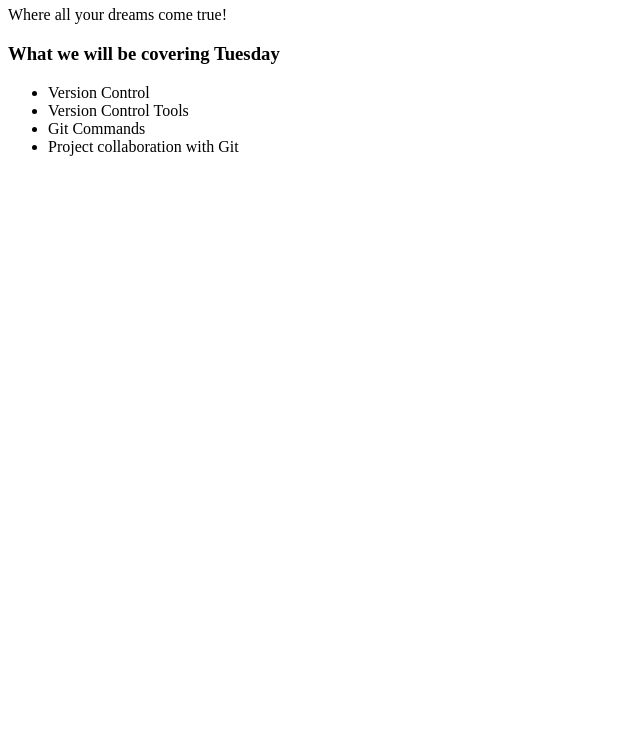
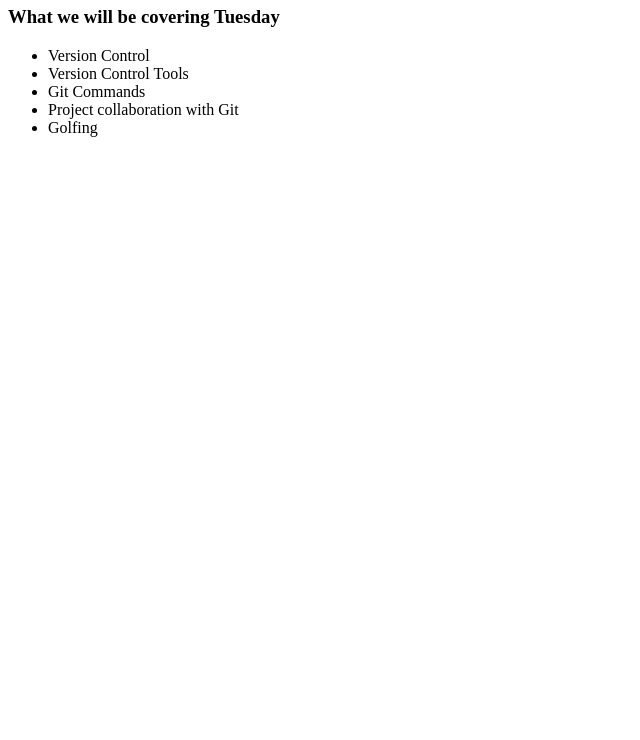
Before and after one commit to SolutiaMR/Solutia-GitTraining, a plain HTML site: page index.html in a window 1280 px wide. Shown: the part 60-800 px from the top of the page, without its empty margins (0-640 px from the left). Drawn offline with Linux system fonts and the light colour scheme.

Commit message:
Added and item to the agenda and removed training description

```diff
--- a/index.html
+++ b/index.html
@@ -4,13 +4,13 @@
 <link rel="stylesheet" type="text/css" href="stylesheet.css">
 </head>
 <h1>Welcome to Solutia Github training!</h1>
-<p>Where all your dreams come true!</p>
 <h3>What we will be covering Tuesday</h3>
 <ul>
 <li>Version Control</li>
 <li>Version Control Tools</li>
 <li>Git Commands</li>
 <li>Project collaboration with Git</li>
+<li>Golfing</li>
 </ul>
 </body>
 </html>
```
